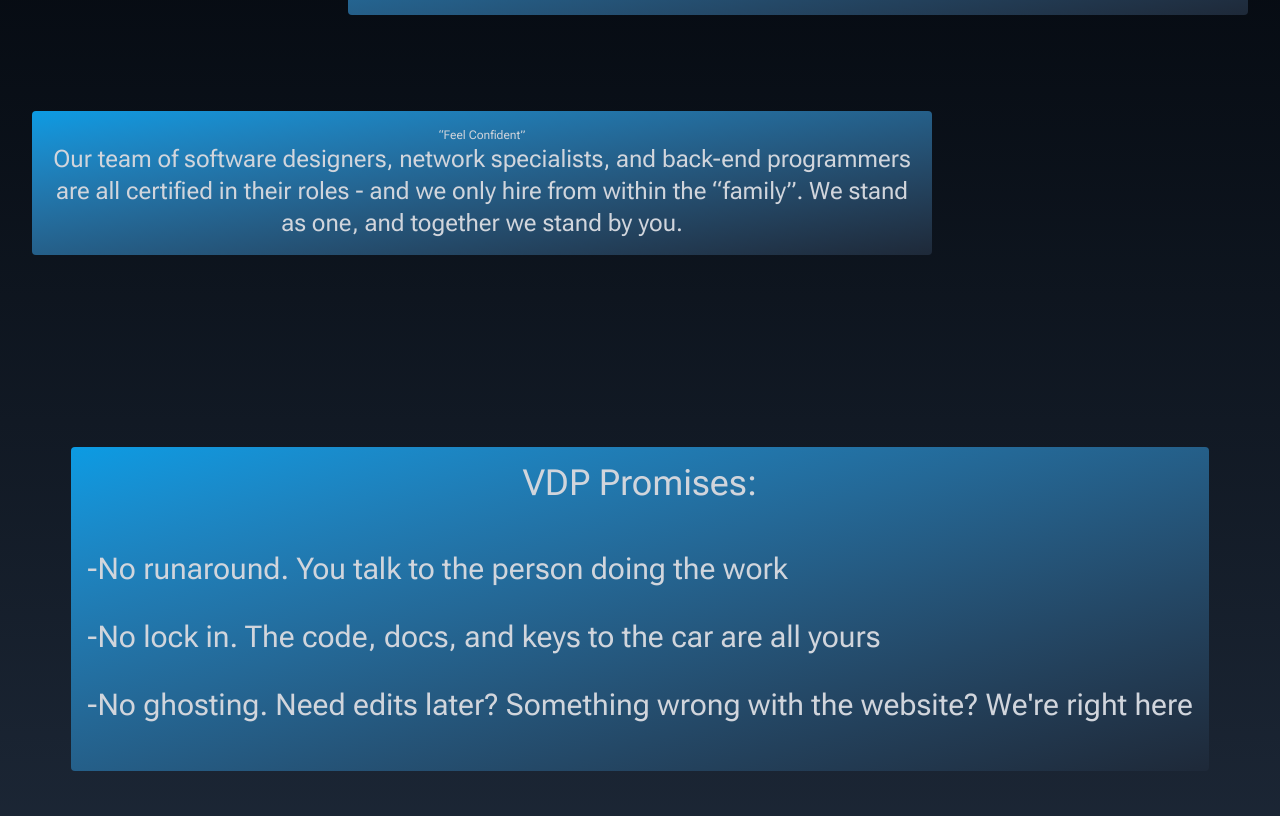
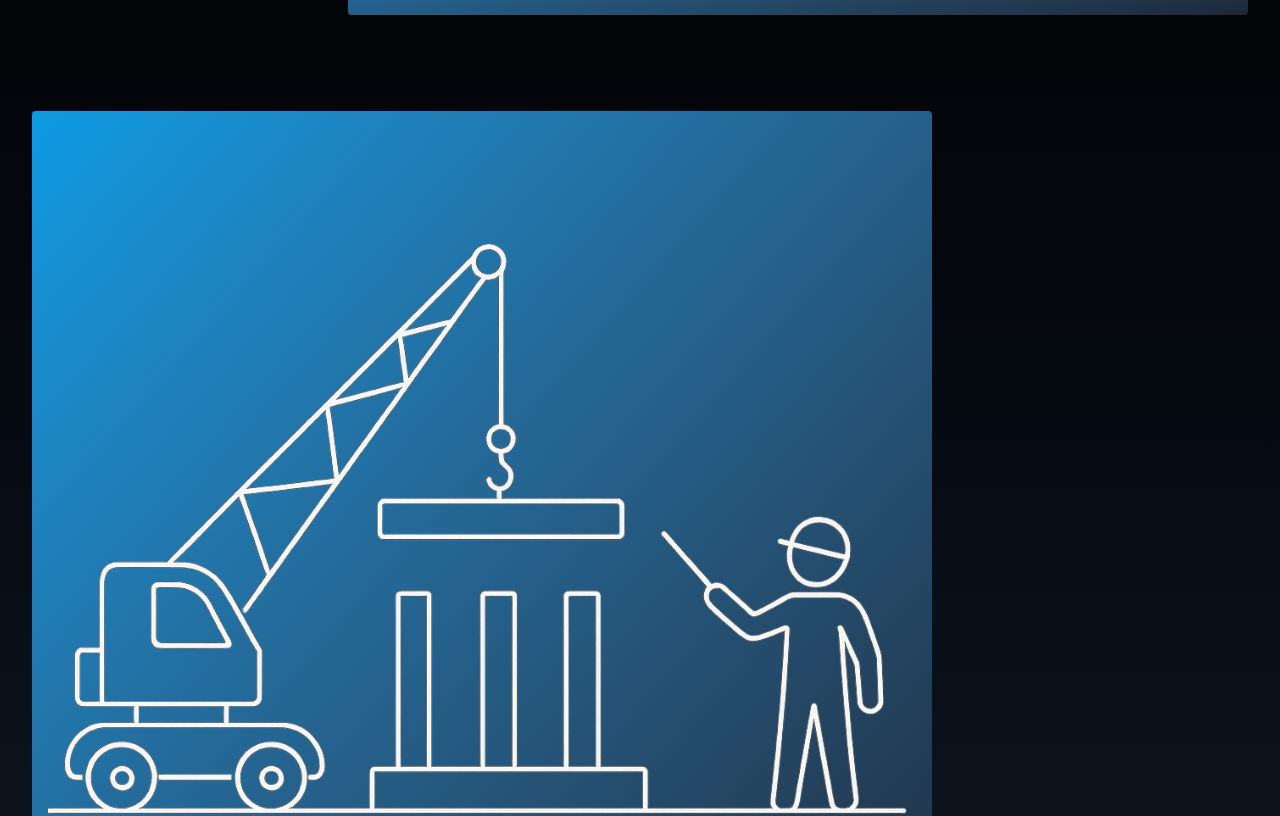
Before and after one commit to statisluc/FreelanceOffic, a React (Vite) app: page / in a window 1280 px wide. Shown: the part 3820-4636 px from the top of the page. Built offline with nearby package versions, Linux system fonts and the light colour scheme; a web font is replaced by a local one.

Commit message:
Update WhyChooseUs.jsx

```diff
--- a/src/components/WhyChooseUs.jsx
+++ b/src/components/WhyChooseUs.jsx
@@ -45,6 +45,7 @@
           </h1>
         </Card>
         <Card className="bluegradient self-start w-[900px]">
+          <img src="crane.png"></img>
           <p className="text-xs">“Feel Confident”</p>
           <h1 className="text-2xl text-gray-300">
             Our team of software designers, network specialists, and back-end
```
